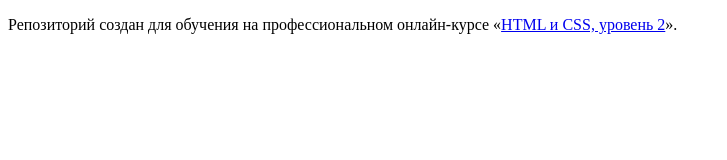
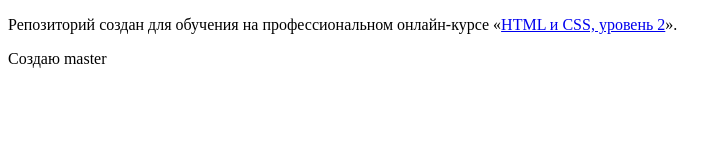
Before and after one commit to GeorgiiZhuravlev/602127-pink-19, a website: page source/index.html in a window 1280 px wide. Shown: the whole page, without its empty margins (0-727 px from the left). Drawn offline with Linux system fonts and the light colour scheme.

```diff
--- a/source/index.html
+++ b/source/index.html
@@ -8,5 +8,7 @@
 
     <p>Репозиторий создан для обучения на профессиональном онлайн‑курсе «<a href="https://htmlacademy.ru/intensive/adaptive">HTML и CSS, уровень 2</a>».</p>
 
+    <p>Создаю master</p>
+
   </body>
 </html>
```
Also changed, not shown: Readme.md.
